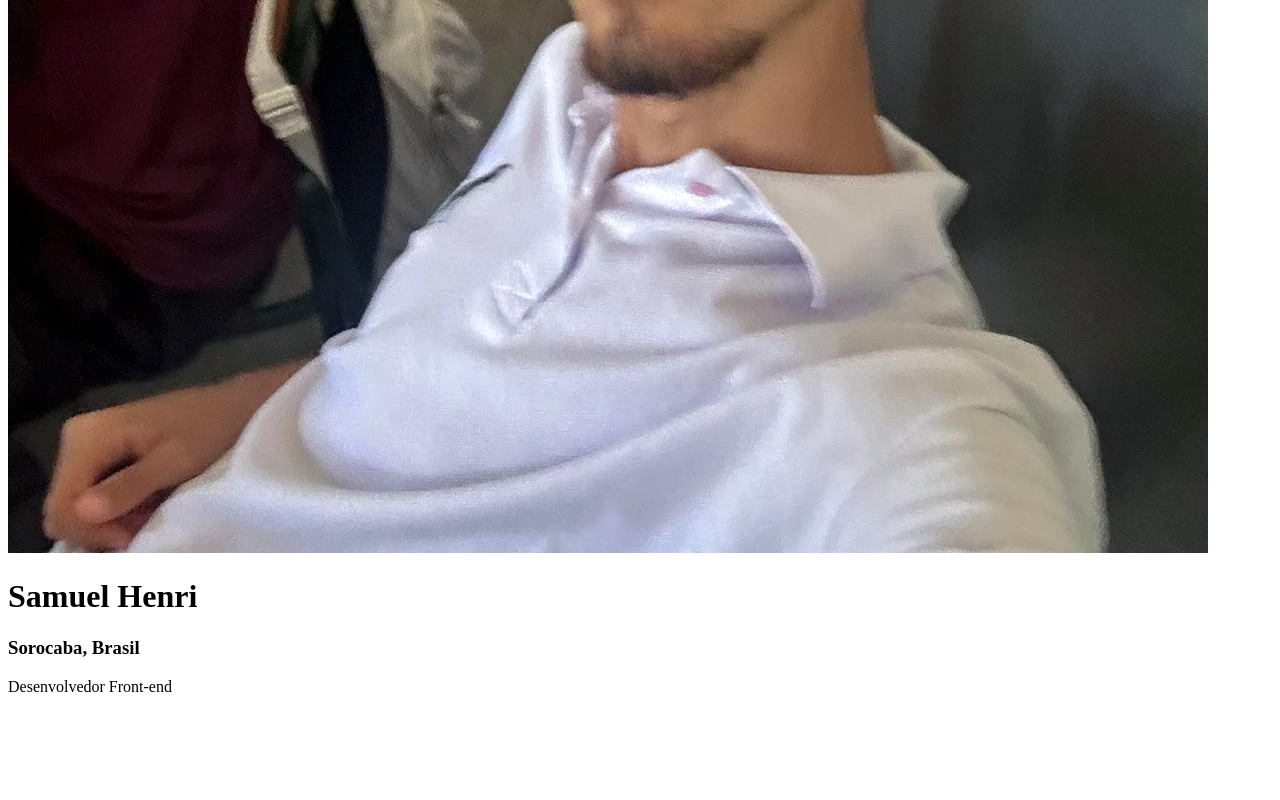
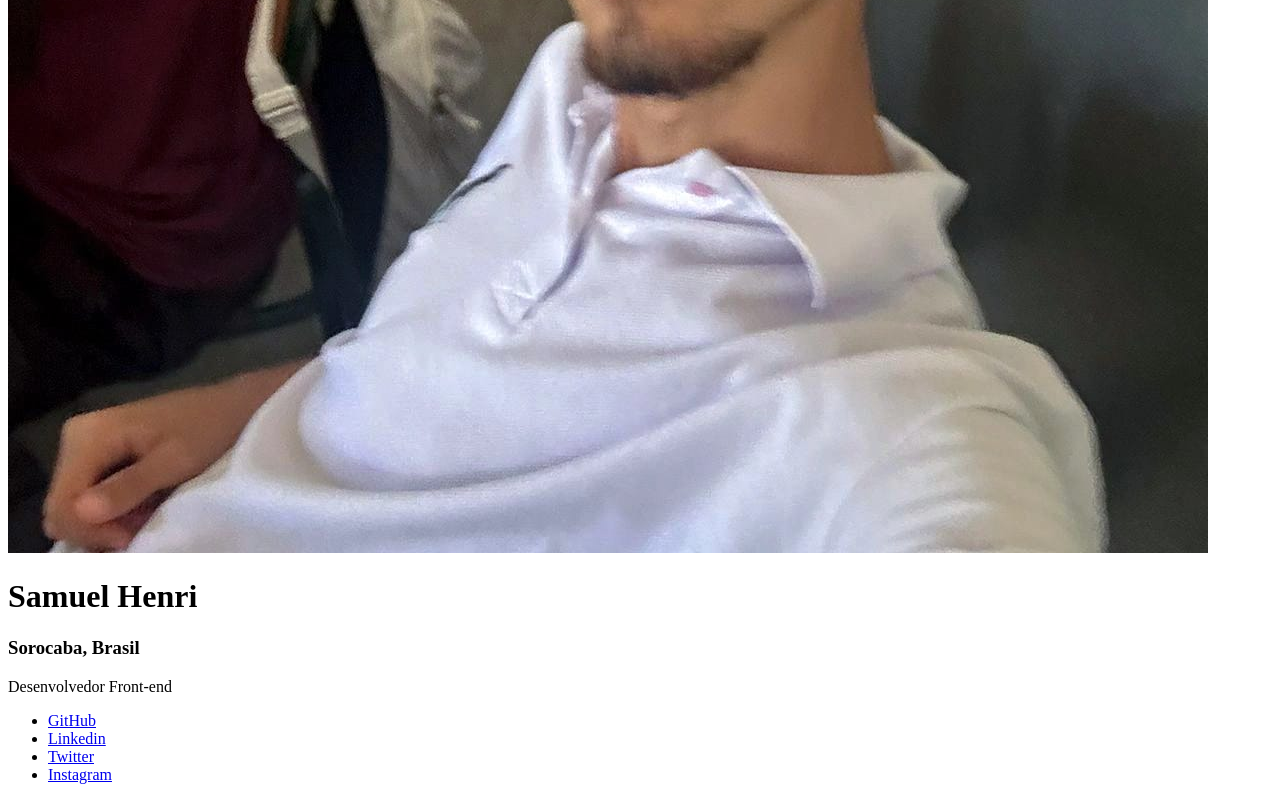
Before and after one commit to samuelhenri-hub/Linktree, a plain HTML site: page index.html in a window 1280 px wide. Shown: the part 655-1455 px from the top of the page. Before the commit the page ends 1367 px from the top, so only its background shows below. Drawn offline with Linux system fonts and the light colour scheme.

Commit message:
links sem links

```diff
--- a/index.html
+++ b/index.html
@@ -8,11 +8,17 @@
 <body>
     <main>
         <img src="/assets/imagens/samuel.jpeg">
-
         <h1>Samuel Henri</h1>
         <h3>Sorocaba, Brasil</h3>
-
         <p>Desenvolvedor Front-end</p>
     </main>
+    <nav>
+        <ul>
+            <li><a href="#">GitHub</a></li>
+            <li><a href="#">Linkedin</a></li>
+            <li><a href="#">Twitter</a></li>
+            <li><a href="#">Instagram</a></li>
+        </ul>
+    </nav>
 </body>
 </html>
```
